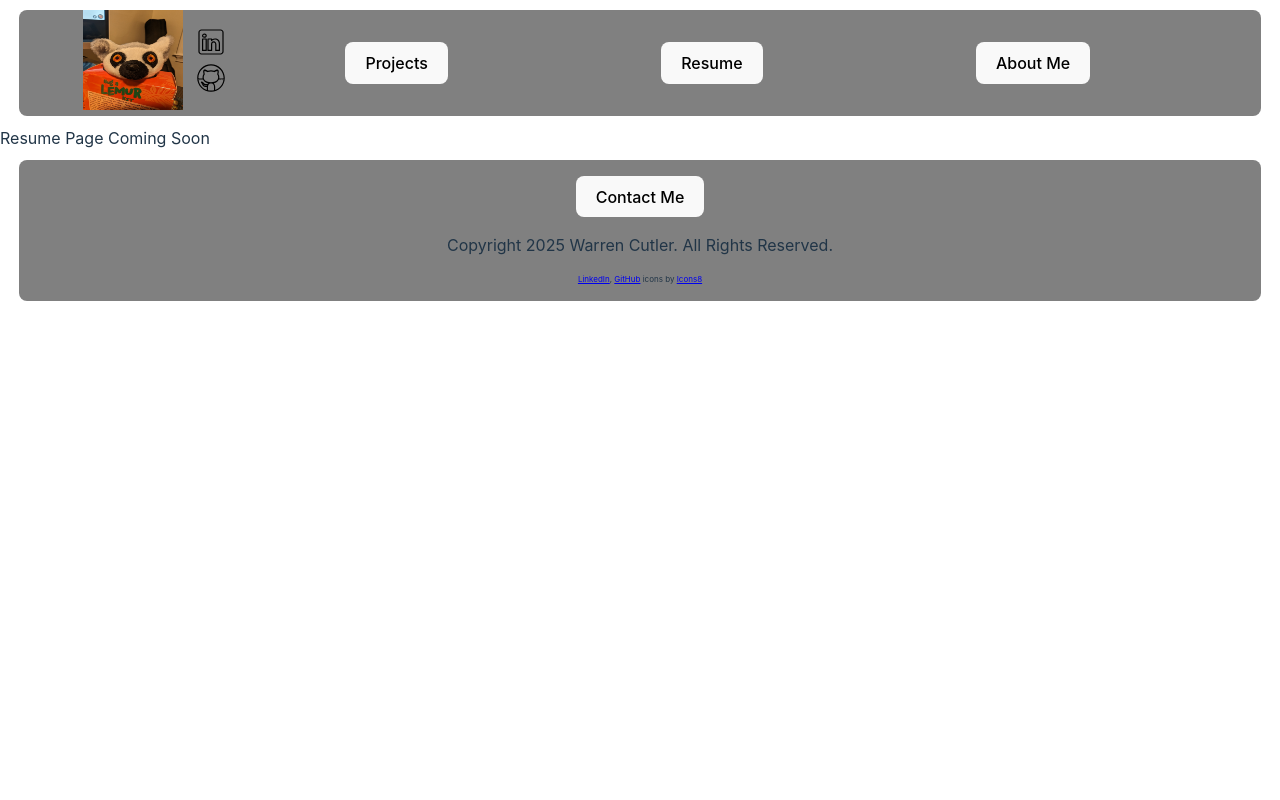
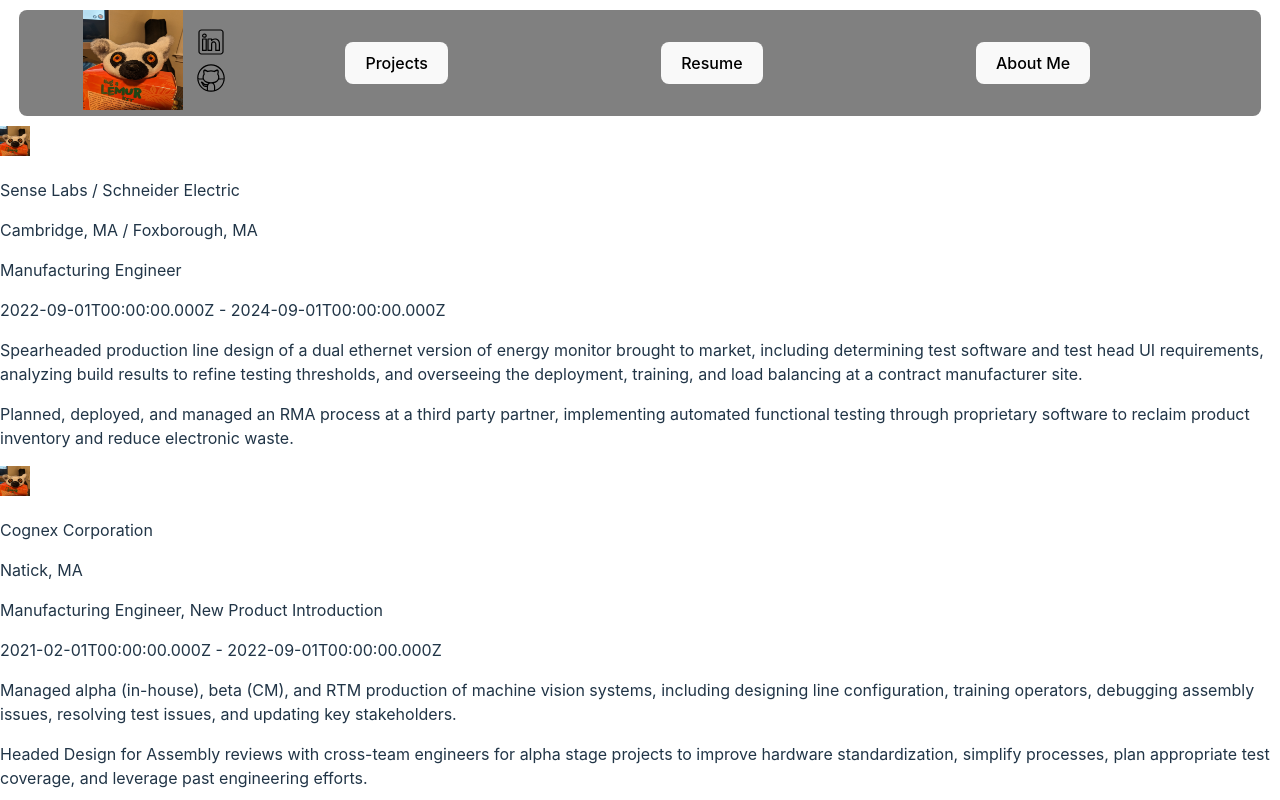
Before and after one commit to warren-cutler/warren-cutler-website, a React (Vite) app: page /resume in a window 1280 px wide. Shown: the top 800 px of the page. Built offline with nearby package versions, Linux system fonts and the light colour scheme.

Commit message:
implement job/role data into resume page

```diff
--- /dev/null
+++ b/src/components/JobCard.tsx
@@ -0,0 +1,20 @@
+//types
+import {Job, Role} from '../types'
+
+//components
+import {RoleCard} from '../components/RoleCard';
+
+export const JobCard = (job: Job) => {
+
+   return (
+        <div className = 'jobCard'>
+            <a href={job.companyUrl} target="_blank"> <img src={job.companyLogo} height='30' width='30' alt='Click to visit the employer website'/> </a>
+            <p>{job.company}</p>
+            <p>{job.location}</p>
+            {job.roles.map((role, idx)=>{
+              return(<RoleCard key={'Role-'+idx} {...role} ></RoleCard>)
+            })}
+
+        </div>
+    )
+};
--- a/src/components/Navbar.tsx
+++ b/src/components/Navbar.tsx
@@ -9,8 +9,8 @@
         </div>
       </Link>
       <div className='externalLinks'>
-      <a href="https://www.linkedin.com/in/warren-cutler/"> <img src="/src/assets/linkedin-50.svg" height='30' width='30' alt="Click to visit my LinkedIn profile"/> </a>
-      <a href="https://github.com/warren-cutler"> <img src="/src/assets/github-50.svg" height='30' width='30' alt="Click to visit my Github profile"/> </a>
+      <a href="https://www.linkedin.com/in/warren-cutler/" target="_blank"> <img src="/src/assets/linkedin-50.svg" height='30' width='30' alt="Click to visit my LinkedIn profile"/> </a>
+      <a href="https://github.com/warren-cutler" target="_blank"> <img src="/src/assets/github-50.svg" height='30' width='30' alt="Click to visit my Github profile"/> </a>
       </div>
       <div className='internalLinks'>
         <Link to='/projects'>
--- a/src/components/ProjectCard.tsx
+++ b/src/components/ProjectCard.tsx
@@ -5,7 +5,7 @@
 
     return (
         <div className = 'projectCard'>
-            <img src='/src/assets/wc-headshot.jpg' height='200' width='200'></img>
+            <img src={project.imagePath} height='200' width='200'></img>
             <p>{project.name}</p>
             <p>{project.description}</p>
             <p>{project.linkUrl ? project.linkUrl : ''}</p>
--- /dev/null
+++ b/src/components/RoleCard.tsx
@@ -0,0 +1,15 @@
+//types
+import {Role} from '../types'
+
+export const RoleCard = (role: Role) => {
+
+   return (
+        <div className = 'roleCard'>
+            <p>{role.title}</p>
+            <p>{role.dateStart.toJSON()} - {role.dateEnd.toJSON()}</p>
+            {role.details.map((detail)=>{
+                return <p>{detail}</p>
+            })}
+        </div>
+    )
+};
--- a/src/containers/ProjectsPage.tsx
+++ b/src/containers/ProjectsPage.tsx
@@ -1,10 +1,9 @@
 //types
 import { Project } from '../types';
-
+//data
+import { projectsData } from '../data/projectsData';
 //components
 import { ProjectCard } from '../components/ProjectCard';
-
-import { projectsData } from '../data/projectsData';
 
 export const ProjectsPage = () => {
   const projects: Project[] = projectsData;
--- a/src/containers/ResumePage.tsx
+++ b/src/containers/ResumePage.tsx
@@ -1,7 +1,18 @@
-export const ResumePage =  () => {
+//types
+import { Job } from '../types';
+//data
+import { jobsData } from '../data/jobsData';
+//components
+import { JobCard } from '../components/JobCard'
 
+export const ResumePage = () => {
+  const jobs: Job[] = jobsData;
 
-    return (
-        <div className='resumePage'>Resume Page Coming Soon</div>
-    )
-}
+  return (
+    <div className='resumeContainer'>
+      {jobs.map((job, idx) => {
+        return <JobCard key={'Job-' + idx} {...job}></JobCard>;
+      })}
+    </div>
+  );
+};
--- a/src/data/jobsData.ts
+++ b/src/data/jobsData.ts
@@ -34,12 +34,16 @@
   {
     id: 1,
     company: 'Sense Labs / Schneider Electric',
+    companyLogo: '/src/assets/wc-headshot.jpg',
+    companyUrl:'https://sense.com/',
     location: 'Cambridge, MA / Foxborough, MA',
     roles: [senseRole]
   },
   {
     id: 2,
     company: 'Cognex Corporation',
+    companyLogo: '/src/assets/wc-headshot.jpg',
+    companyUrl:'https://www.cognex.com/',
     location: 'Natick, MA',
     roles: [cognexNPIRole, cognexSustainingRole]
   },
--- a/src/types.ts
+++ b/src/types.ts
@@ -12,6 +12,8 @@
 export type Job = {
   id: number;
   company: string;
+  companyLogo: string;
+  companyUrl: string;
   location: string;
   roles: Role[];
 }
```
